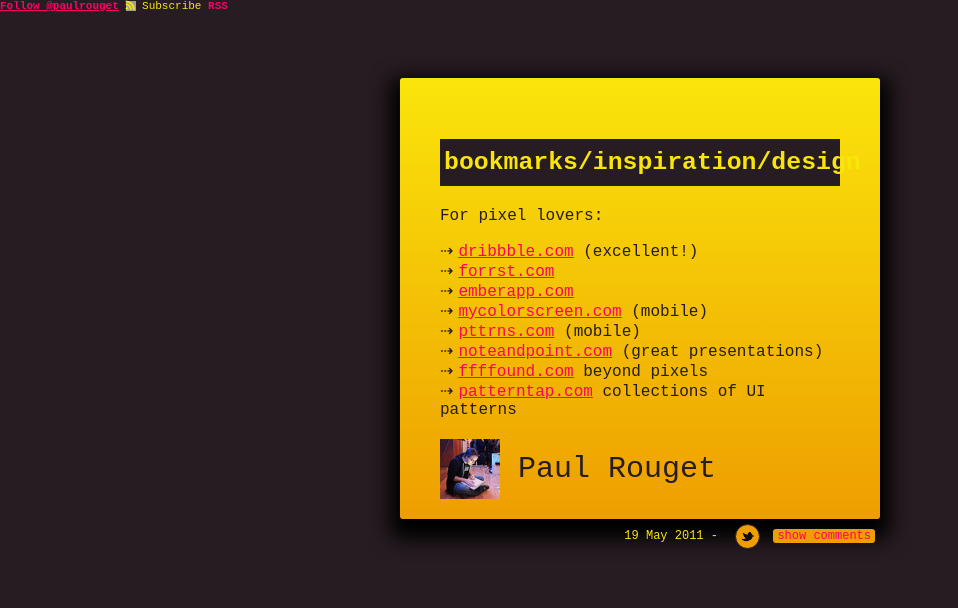
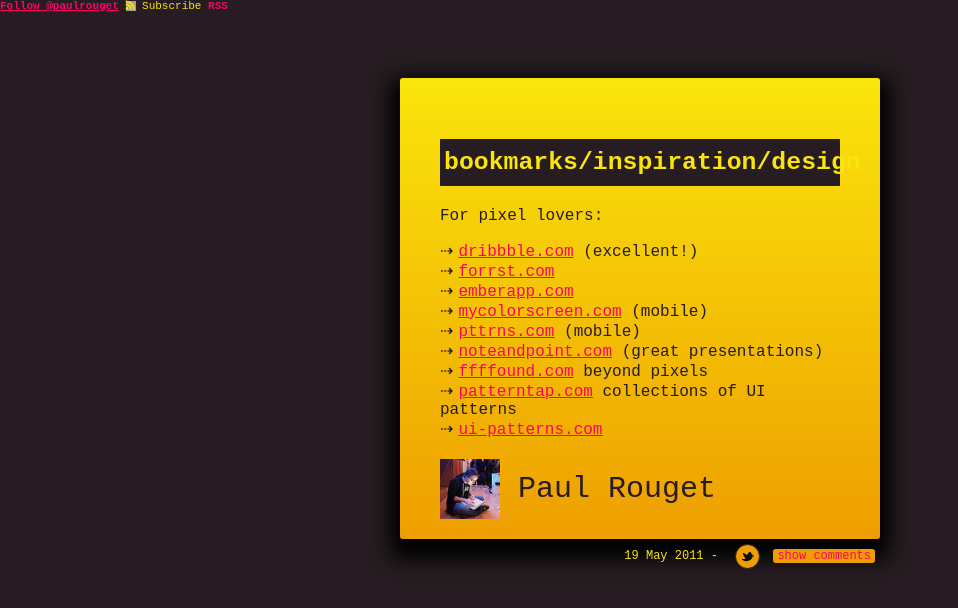
Before and after one commit to paulrouget/paulrouget.github.com, a Jekyll site: the page built from _posts/2011-05-19-designinspiration.html, in a window 1280 px wide. Shown: the top 608 px of the page, without its empty margins (0-958 px from the left). Built offline with Jekyll 4.4.1, drawn with Linux system fonts in a browser that asks for light colours; some web fonts are replaced; comment, search, counter and statistics services are not loaded; grey boxes are pictures that could not be loaded.

Commit message:
quick update

```diff
--- a/_posts/2011-05-19-designinspiration.html
+++ b/_posts/2011-05-19-designinspiration.html
@@ -18,4 +18,5 @@
   <li><a href="http://noteandpoint.com/">noteandpoint.com</a> (great presentations)
   <li><a href="http://ffffound.com/">ffffound.com</a> beyond pixels
   <li><a href="http://patterntap.com/collections">patterntap.com</a> collections of UI patterns
+  <li><a href="http://ui-patterns.com/">ui-patterns.com</a>
 </ul>
```
